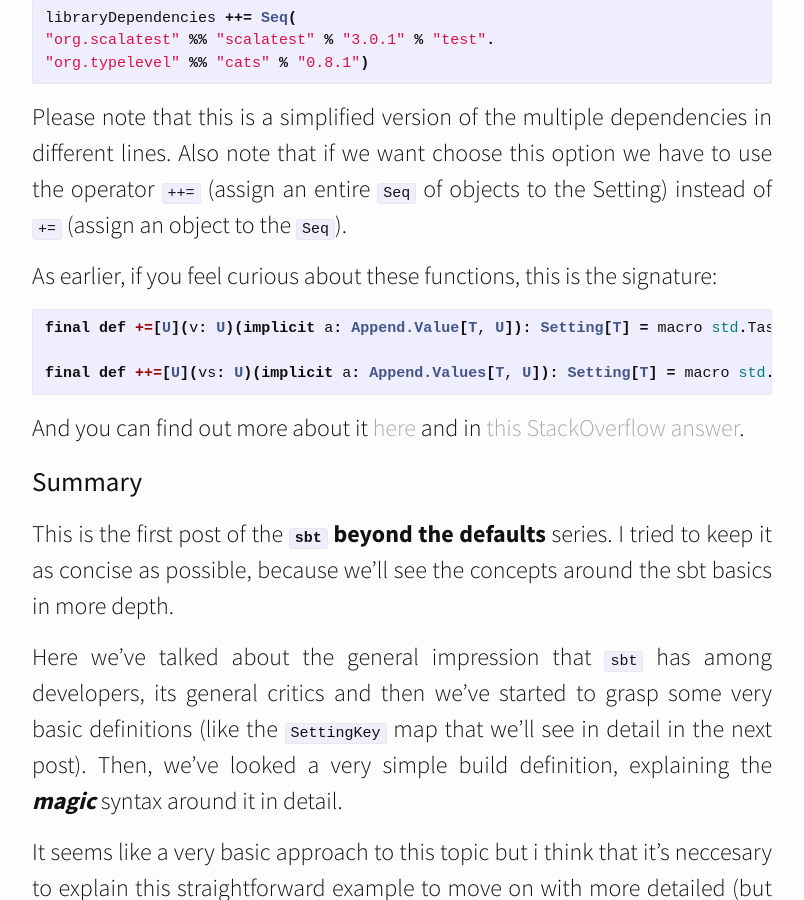
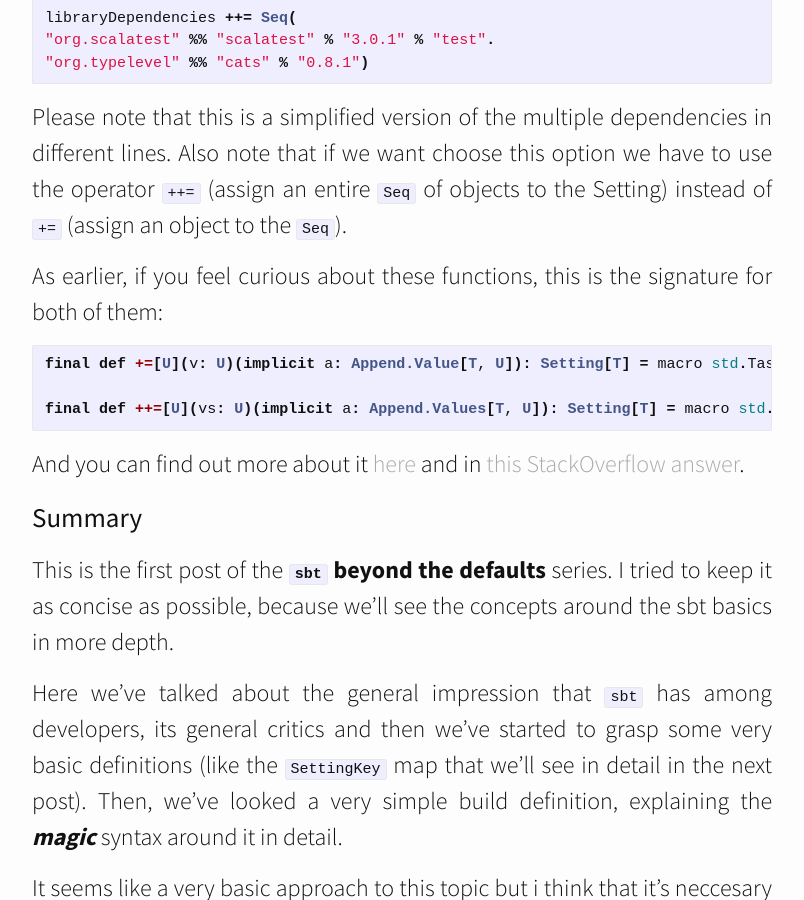
Before and after one commit to AlejandroME/alejandrome.github.io, a Jekyll site: the page built from _posts/2017-01-09-sbt-start-guide.md, in a window 1280 px wide and 900 px high, scrolled down 6125 px. Shown: the whole window, without its empty margins (238-1042 px from the left). Built offline with Jekyll 4.4.1, drawn with Linux system fonts in a browser that asks for light colours; nearby versions of some CDN libraries; comment, search, counter and statistics services are not loaded.

Commit message:
Grammar error fixed

````diff
--- a/_posts/2017-01-09-sbt-start-guide.md
+++ b/_posts/2017-01-09-sbt-start-guide.md
@@ -138,7 +138,7 @@ libraryDependencies ++= Seq(
 
 Please note that this is a simplified version of the multiple dependencies in different lines. Also note that if we want choose this option we have to use the operator `++=` (assign an entire `Seq` of objects to the Setting) instead of `+=` (assign an object to the `Seq`).
 
-As earlier, if you feel curious about these functions, this is the signature:
+As earlier, if you feel curious about these functions, this is the signature for both of them:
 
 ```scala
 final def +=[U](v: U)(implicit a: Append.Value[T, U]): Setting[T] = macro std.TaskMacro.settingAppend1Impl[T, U]
````
